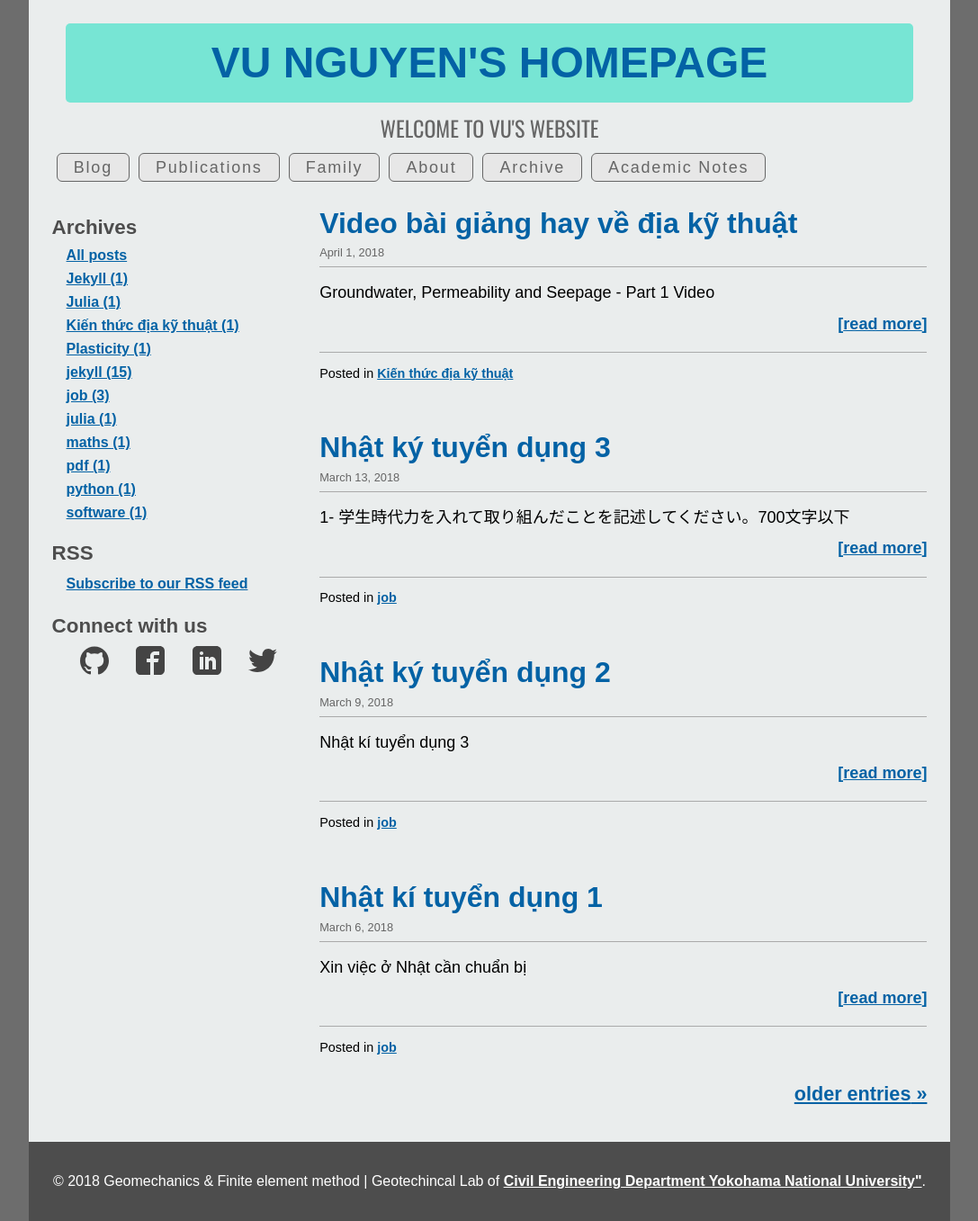
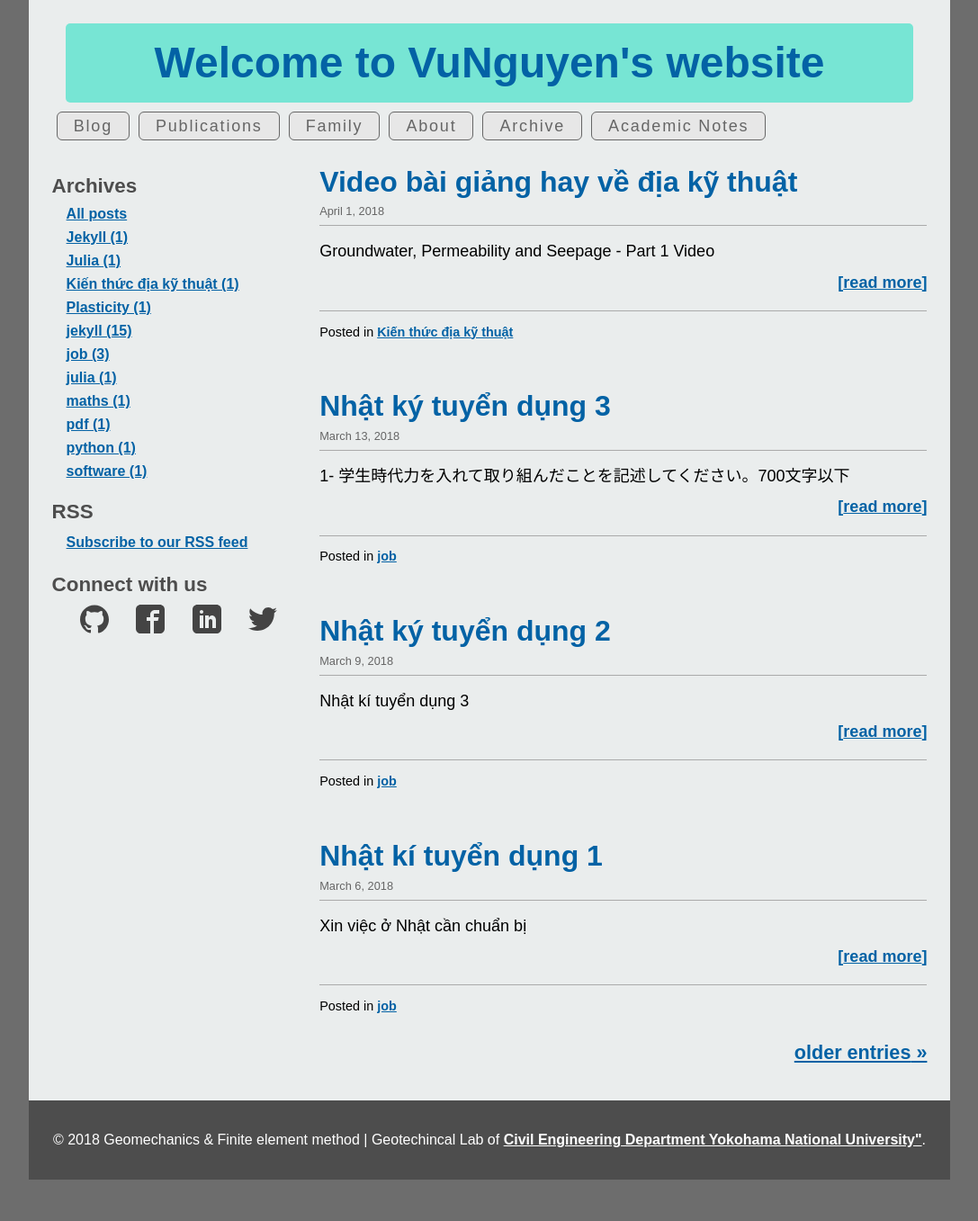
Before and after one commit to quangvunp/geomechanics, a Jekyll site: the page built from index.html, in a window 1280 px wide. Shown: the whole page at 90% size, without its empty margins (96-1183 px from the left). Built offline with Jekyll 4.4.1, drawn with Linux system fonts in a browser that asks for light colours; the list of posts is cut into pages by our own code; after the commit the page ends 1311 px from its top, so only the background shows below that.

Commit message:
Update default.html

```diff
--- a/_layouts/default.html
+++ b/_layouts/default.html
@@ -22,9 +22,9 @@
 <body>
 <header role="banner" class="page-header" id="top">
     <!--<h1>{{site.title}}</h1>-->
-    <h1 class = "main_title">VU NGUYEN'S HOMEPAGE</h1>
+    <h1 class = "main_title">Welcome to VuNguyen's website</h1>
     <!--<p>{{site.tagline}}</p>-->
-    <p class = "main_title">welcome to Vu's website</p>
+    <!--<p class = "main_title">welcome to Vu's website</p>-->
 
 
 
```
